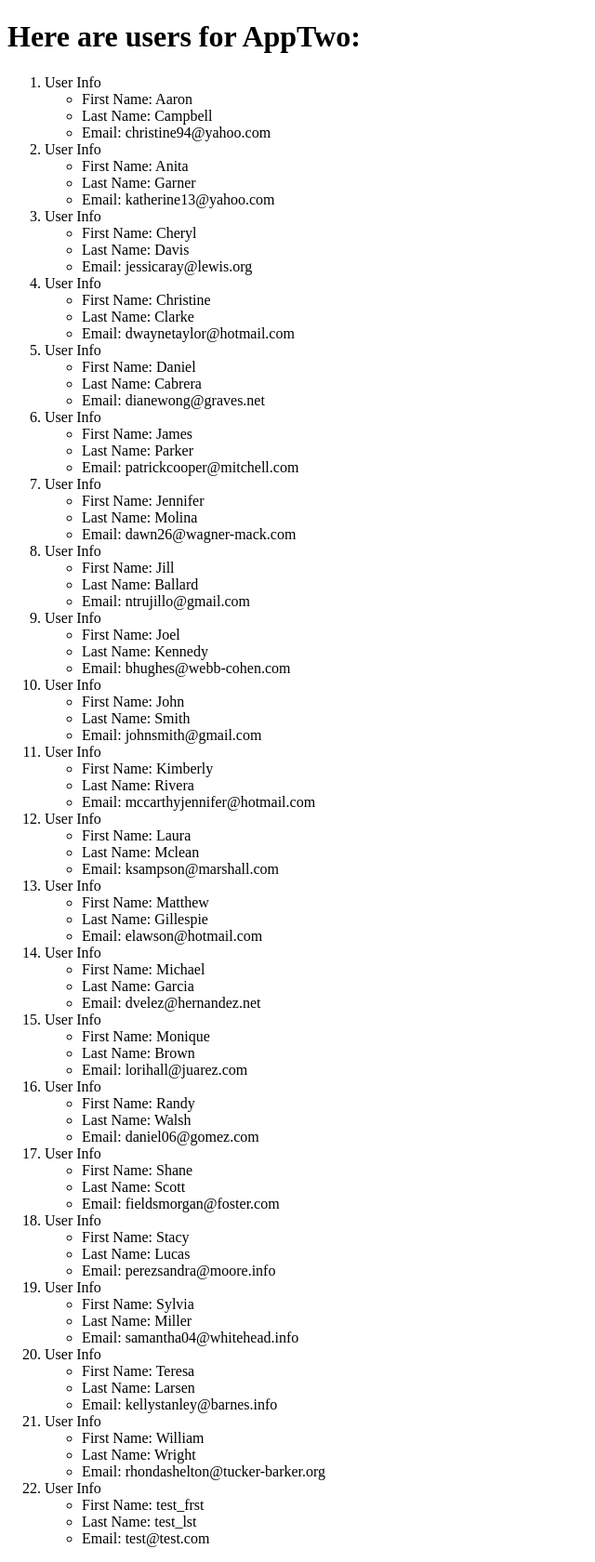
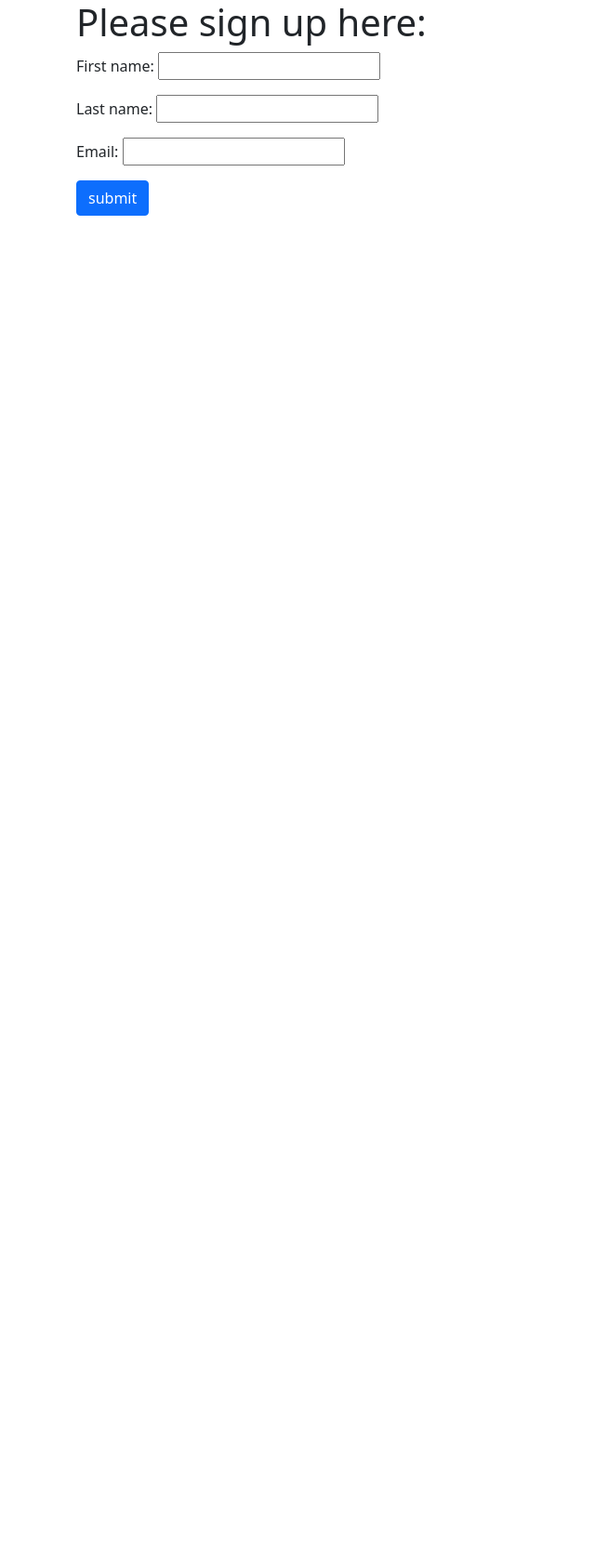
Before and after one commit to BuddyLich/Django_Udemy_Course, a Django app: page /users/ in a window 1280 px wide. Shown: the whole page at 93% size, without its empty margins (0-640 px from the left). After the commit the page ends 232 px from the top, so only its background shows below. Run offline with Django 3.2, Linux system fonts and the light colour scheme; data comes from the database, SQL or seed files in the repository; both versions use the stored data as it was after the commit.

Commit message:
chapter 138

```diff
--- /dev/null
+++ b/ProTwo/appTwo/forms.py
@@ -0,0 +1,9 @@
+from django import forms
+from appTwo.models import User
+
+
+class NewUserForm(forms.ModelForm):
+    # custom field here if custom validation required
+    class Meta:
+        model = User
+        fields = "__all__"
--- a/ProTwo/appTwo/views.py
+++ b/ProTwo/appTwo/views.py
@@ -1,5 +1,6 @@
 from django.shortcuts import render
 from appTwo.models import User
+from appTwo.forms import NewUserForm
 # Create your views here.
 
 
@@ -8,6 +9,16 @@
 
 
 def users(request):
-    user_list = User.objects.order_by('first_name')
-    user_dict = {'users': user_list}
-    return render(request, 'appTwo/users.html', context=user_dict)
+    form = NewUserForm()
+
+    if request.method == "POST":
+        form = NewUserForm(request.POST)
+
+        if form.is_valid():
+            form.save(commit=True)
+            return index(request)
+
+        else:
+            print("ERROR: FORM INVALID")
+
+    return render(request, 'appTwo/users.html', {"form": form})
--- a/ProTwo/templates/appTwo/users.html
+++ b/ProTwo/templates/appTwo/users.html
@@ -3,20 +3,16 @@
     <head>
         <meta charset="utf-8">
         <title>Users</title>
+        <link href="https://cdn.jsdelivr.net/npm/bootstrap@5.0.0-beta1/dist/css/bootstrap.min.css" rel="stylesheet" integrity="sha384-giJF6kkoqNQ00vy+HMDP7azOuL0xtbfIcaT9wjKHr8RbDVddVHyTfAAsrekwKmP1" crossorigin="anonymous">
     </head>
     <body>
-        <h1>Here are users for AppTwo:</h1>
-        {% if users %}
-        <ol>
-            {% for person in users %}
-            <li>User Info</li>
-            <ul>
-                <li>First Name: {{ person.first_name }}</li>
-                <li>Last Name: {{ person.last_name }}</li>
-                <li>Email: {{ person.email }}</li>
-            </ul>
-            {% endfor %}
-        </ol>
-        {% endif %}
+        <div class="container">
+            <h1>Please sign up here:</h1>
+            <form method="POST">
+                {{ form.as_p }}
+                {% csrf_token %}
+                <input type="submit" class="btn btn-primary" value="submit">
+            </form>
+        </div>
     </body>
 </html>
```
Also changed, not shown: ProTwo/templates/appTwo/index.html (+8 -3 lines), ProTwo/db.sqlite3, basicforms/basicapp/forms.py (line endings or trailing spaces).
